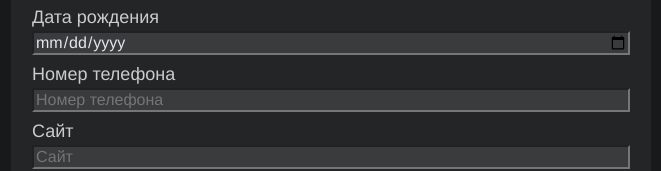
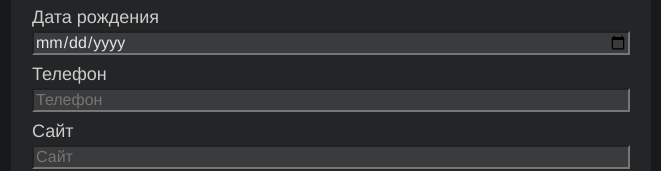
Before and after one commit to artmnq/React_03.23, a React (Create React App) app: page / in a window 1280 px wide. Shown: the part 223-394 px from the top of the page, without its empty margins (309-970 px from the left). Built offline with nearby package versions, Linux system fonts and the light colour scheme.

Commit message:
feat: fix fn handlechange, add fn reset

```diff
--- a/src/Components/Field/index.jsx
+++ b/src/Components/Field/index.jsx
@@ -5,14 +5,16 @@ class Field extends React.Component {
   render() {
     return (
       <>
-        <label className={styles.label}>
-          {this.props.name}
+        <label htmlFor={this.props.name} className={styles.label}>
+          {this.props.labelText}
           <input
             className={styles.input}
             type={this.props.type}
-            placeholder={this.props.name}
+            placeholder={this.props.placeholder}
             id={this.props.id}
-            onChange={this.props.onChange}
+            name={this.props.name}
+            onChange={this.props.handleChange}
+            value={this.props.value}
           />
         </label>
       </>
@@ -20,4 +22,42 @@ class Field extends React.Component {
   }
 }
 
+export const fieldData = [
+  {
+    type: "text",
+    name: "name",
+    labelText: "Имя",
+    id: "1",
+    placeholder: "Имя",
+  },
+  {
+    type: "text",
+    name: "surname",
+    labelText: "Фамилия",
+    id: "2",
+    placeholder: "Фамилия",
+  },
+  {
+    type: "date",
+    name: "date",
+    labelText: "Дата рождения",
+    id: "3",
+  },
+  {
+    type: "tel",
+    name: "phone",
+    labelText: "Телефон",
+    id: "4",
+    placeholder: "Телефон",
+  },
+
+  {
+    type: "url",
+    name: "url",
+    labelText: "Сайт",
+    id: "5",
+    placeholder: "Сайт",
+  },
+];
+
 export default Field;
--- a/src/Components/Form/index.jsx
+++ b/src/Components/Form/index.jsx
@@ -3,6 +3,9 @@ import React from "react";
 import Field from "../Field";
 import TextArea from "../TextArea";
 import Button from "../Button";
+
+import { textAreaData } from "../TextArea";
+import { fieldData } from "../Field";
 
 import styles from "./Form.module.css";
 
@@ -23,56 +26,27 @@ class Form extends React.Component {
 
     this.state = { ...initialState };
 
-    this.handleChangeNameInput = this.handleChangeNameInput.bind(this);
-    this.handleChangeSurnameInput = this.handleChangeSurnameInput.bind(this);
-    this.handleChangeBirthDateInput =
-      this.handleChangeBirthDateInput.bind(this);
-    this.handleChangeNumberInput = this.handleChangeNumberInput.bind(this);
-    this.handleChangeWebSiteInput = this.handleChangeWebSiteInput.bind(this);
-    this.handleChangeAboutMeInput = this.handleChangeAboutMeInput.bind(this);
-    this.handleChangeTechStackInput =
-      this.handleChangeTechStackInput.bind(this);
-    this.handleChangeTechLastProjectInput =
-      this.handleChangeTechLastProjectInput.bind(this);
-
+    this.handleChange = this.handleChange.bind(this);
     this.handleSubmitForm = this.handleSubmitForm.bind(this);
+    this.reset = this.reset.bind(this);
   }
 
-  handleChangeNameInput(e) {
-    this.setState({ name: e.target.value });
+  handleChange(event) {
+    const value = event.target.value;
+    const name = event.target.name;
+
+    this.setState({
+      [name]: value,
+    });
+  }
+  reset() {
+    this.setState({ ...initialState });
   }
 
-  handleChangeSurnameInput(e) {
-    this.setState({ surname: e.target.value });
-  }
-
-  handleChangeBirthDateInput(e) {
-    this.setState({ birthDate: e.target.value });
-  }
-
-  handleChangeNumberInput(e) {
-    this.setState({ number: e.target.value });
-  }
-
-  handleChangeWebSiteInput(e) {
-    this.setState({ webSite: e.target.value });
-  }
-
-  handleChangeAboutMeInput(e) {
-    this.setState({ aboutMe: e.target.value });
-  }
-
-  handleChangeTechStackInput(e) {
-    this.setState({ techStack: e.target.value });
-  }
-
-  handleChangeTechLastProjectInput(e) {
-    this.setState({ aboutProject: e.target.value });
-  }
-
-  handleSubmitForm(e) {
-    e.preventDefault();
+  handleSubmitForm(event) {
+    event.preventDefault();
     console.log(this.state);
+    this.setState({ ...initialState });
   }
 
   render() {
@@ -83,61 +57,37 @@ class Form extends React.Component {
           className={styles.form}
           id="form"
         >
-          <Field
-            name="Имя"
-            type="text"
-            value={this.state.name}
-            onChange={this.handleChangeNameInput}
-            id="name"
-          />
-          <Field
-            name="Фамилия"
-            type="text"
-            value={this.state.surname}
-            onChange={this.handleChangeSurnameInput}
-            id="surname"
-          />
-          <Field
-            name="Дата рождения"
-            type="date"
-            value={this.state.birthDate}
-            onChange={this.handleChangeBirthDateInput}
-            id="dateOfBirth"
-          />
-          <Field
-            name="Номер телефона"
-            type="tel"
-            value={this.state.number}
-            onChange={this.handleChangeNumberInput}
-            id="number"
-          />
-          <Field
-            name="Сайт"
-            type="url"
-            value={this.state.webSite}
-            onChange={this.handleChangeWebSiteInput}
-            id="website"
-          />
-          <TextArea
-            name="О себе"
-            value={this.state.aboutMe}
-            onChange={this.handleChangeAboutMeInput}
-            id="aboutMe"
-          />
-          <TextArea
-            name="Стек технологий"
-            value={this.state.techStack}
-            onChange={this.handleChangeTechStackInput}
-            id="stack"
-          />
-          <TextArea
-            name="Описание последнего проекта"
-            value={this.state.aboutProject}
-            onChange={this.handleChangeTechLastProjectInput}
-            id="lastProject"
-          />
+          {fieldData.map((input) => {
+            const { type, name, id, labelText, placeholder } = input;
+            return (
+              <Field
+                type={type}
+                key={id}
+                name={name}
+                labelText={labelText}
+                value={this.state[name]}
+                handleChange={this.handleChange}
+                placeholder={placeholder}
+              />
+            );
+          })}
+          {textAreaData.map((el) => {
+            const { name, id, textareaId, labelText, placeholder } = el;
+            return (
+              <TextArea
+                key={id}
+                value={this.state[name]}
+                name={name}
+                id={textareaId}
+                labelText={labelText}
+                rows={7}
+                handleChange={this.handleChange}
+                placeholder={placeholder}
+              />
+            );
+          })}
           <div className={styles.buttons}>
-            <Button name="Отмена" type="reset" />
+            <Button name="Отмена" type="reset" onClick={this.reset} />
             <Button
               name="Сохранить"
               type="submit"
--- a/src/Components/TextArea/index.jsx
+++ b/src/Components/TextArea/index.jsx
@@ -6,13 +6,15 @@ class TextArea extends React.Component {
     return (
       <>
         <label htmlFor={this.props.name} className={styles.label}>
-          {this.props.name}
+          {this.props.labelText}
           <textarea
             className={styles.textArea}
-            placeholder={this.props.name}
+            placeholder={this.props.placeholder}
             id={this.props.id}
-            onChange={this.props.onChange}
+            onChange={this.props.handleChange}
             rows="7"
+            value={this.props.value}
+            name={this.props.name}
           ></textarea>
         </label>
       </>
@@ -20,4 +22,28 @@ class TextArea extends React.Component {
   }
 }
 
+export const textAreaData = [
+  {
+    name: "aboutMyself",
+    textAreaId: "aboutMyself",
+    labelText: "О себе",
+    placeholder: "О себе",
+    id: "1",
+  },
+  {
+    name: "technologies",
+    textAreaId: "technologies",
+    labelText: "Стек технологий",
+    placeholder: "Стек технологий",
+    id: "2",
+  },
+  {
+    name: "projectDescription",
+    textAreaId: "projectDescription",
+    labelText: "Описание последнего проекта",
+    placeholder: "Описание последнего проекта",
+    id: "3",
+  },
+];
+
 export default TextArea;
```
